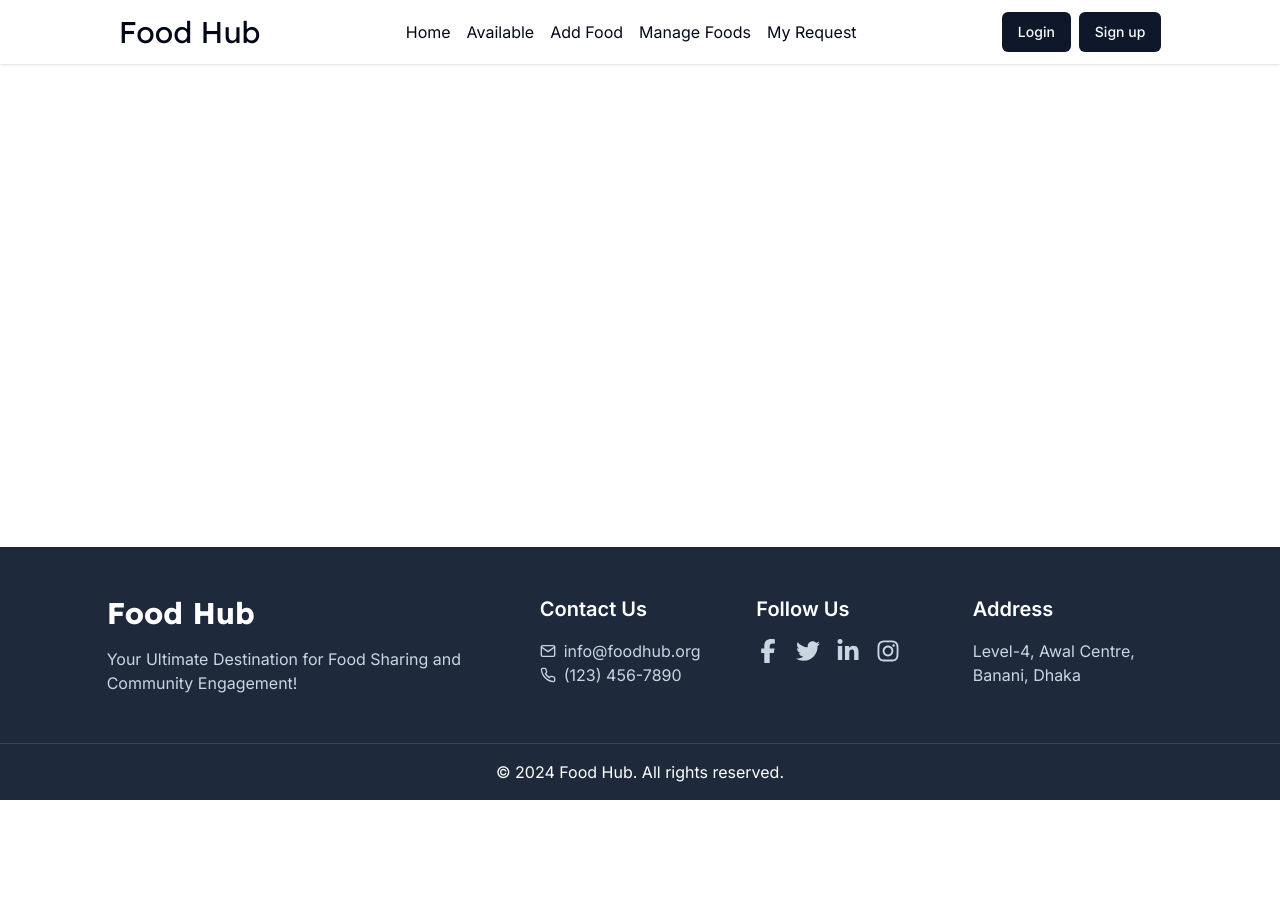
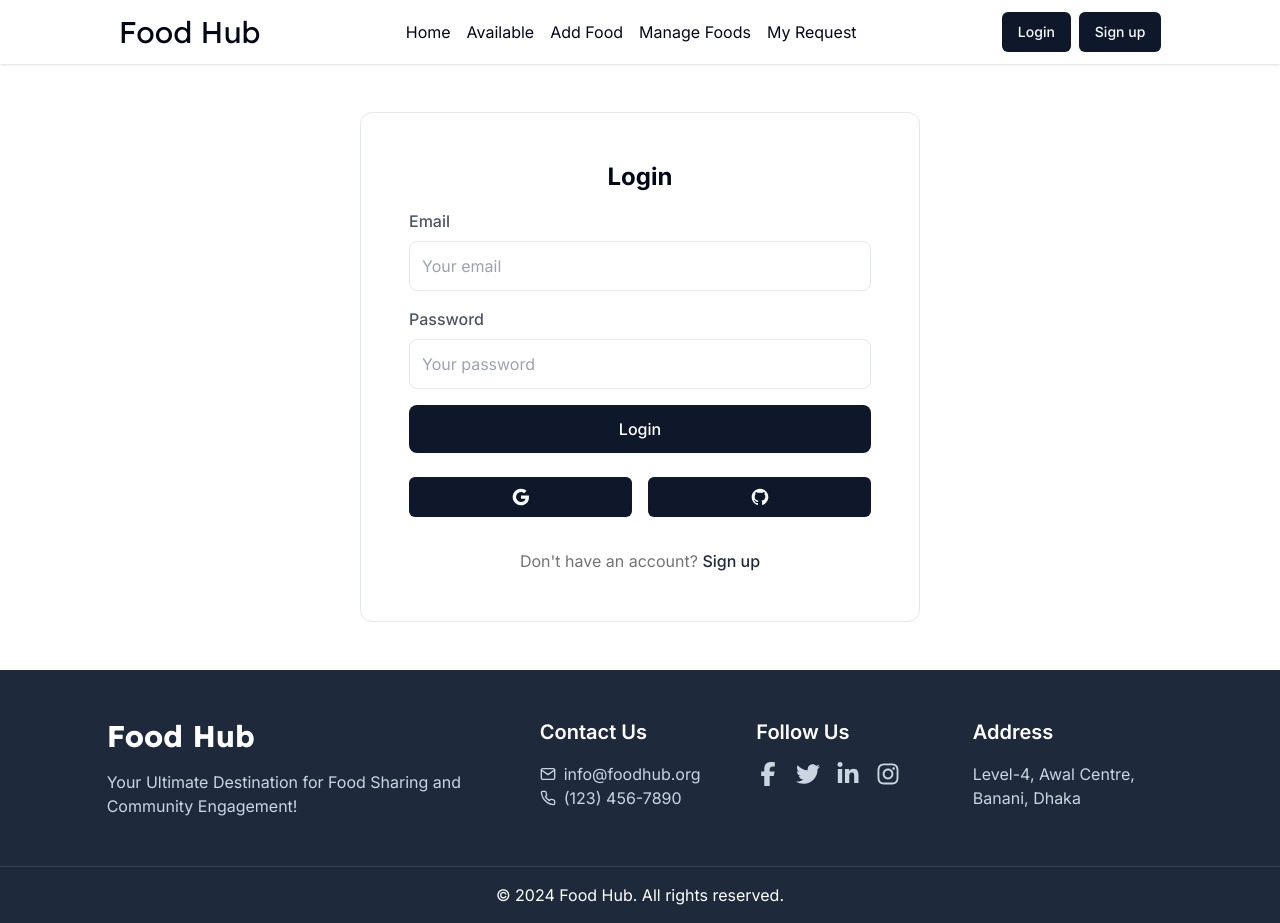
Before and after one commit to rironib/A11-Food-Hub-Client, a React (Vite) app: page /login in a window 1280 px wide. Before the commit the page ends 800 px from the top, so only its background shows below. Built offline with nearby package versions, Linux system fonts and the light colour scheme.

Commit message:
Update Login.jsx

```diff
--- a/src/pages/Login/Login.jsx
+++ b/src/pages/Login/Login.jsx
@@ -1,8 +1,47 @@
+import {Helmet} from "react-helmet-async";
+import {RiGithubFill, RiGithubLine, RiGoogleFill} from "react-icons/ri";
+import {Link} from "react-router-dom";
+import {Separator} from "@/components/ui/separator.jsx";
+import {Button} from "@/components/ui/button.jsx";
+
 const Login = () => {
     return (
-        <div>
-
-        </div>
+        <>
+            <Helmet>
+                <title>Food Hub | Login</title>
+            </Helmet>
+            <div className='h-full my-12 mx-auto max-w-[560px] grid gap-4'>
+                        <div className='p-12 border rounded-xl'>
+                            <h2 className='font-bold text-2xl text-center'>Login</h2>
+                            {/*<form onSubmit={handleLogin} className='flex flex-col gap-6 mt-6'>*/}
+                            <form className='flex flex-col gap-4 mt-4 mb-6'>
+                                <label className='flex flex-col gap-2'>
+                                    <span className='font-medium text-gray-600'>Email</span>
+                                    <input type="text" name='email' className='p-3 border rounded-lg outline-none'
+                                           placeholder='Your email' required/>
+                                </label>
+                                <label className='flex flex-col gap-2'>
+                                    <span className='font-medium text-gray-600'>Password</span>
+                                    <input type='password' name='password'
+                                           className='p-3 border rounded-lg outline-none' placeholder='Your password'
+                                           required/>
+                                </label>
+                                <button className='bg-slate-900 py-3 font-medium text-white rounded-lg outline-none'>
+                                    Login
+                                </button>
+                            </form>
+                            <div
+                                className='w-full grid grid-cols-2 gap-4 *:text-xl'>
+                                <Button><RiGoogleFill/></Button>
+                                <Button><RiGithubFill/></Button>
+                            </div>
+                            <p className='mt-8 text-center text-[#737373]'>
+                                Don't have an account? <Link to='/register' className='font-medium text-slate-800'>Sign
+                                up</Link>
+                            </p>
+                        </div>
+                    </div>
+        </>
     );
 };
 
```
